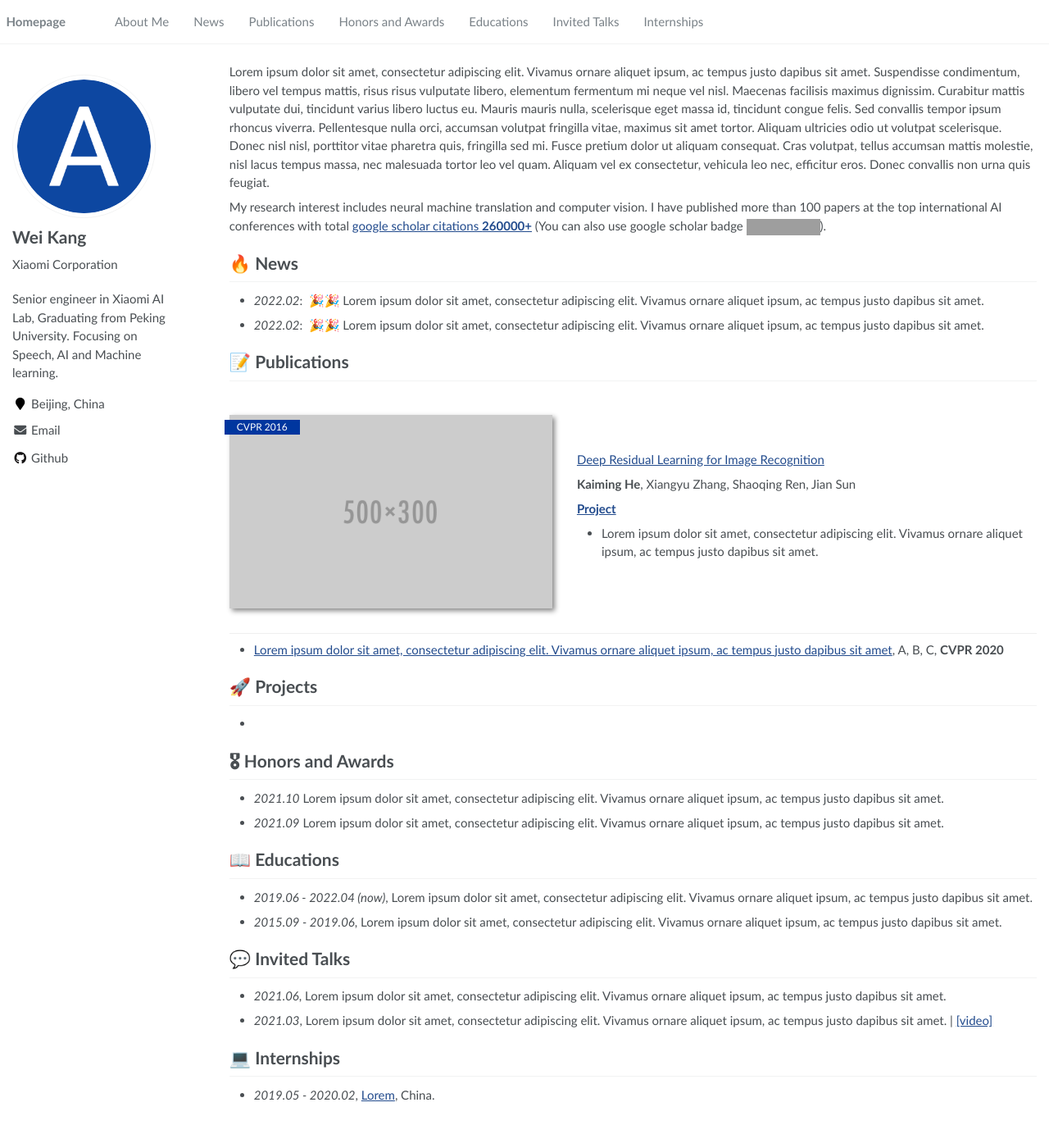
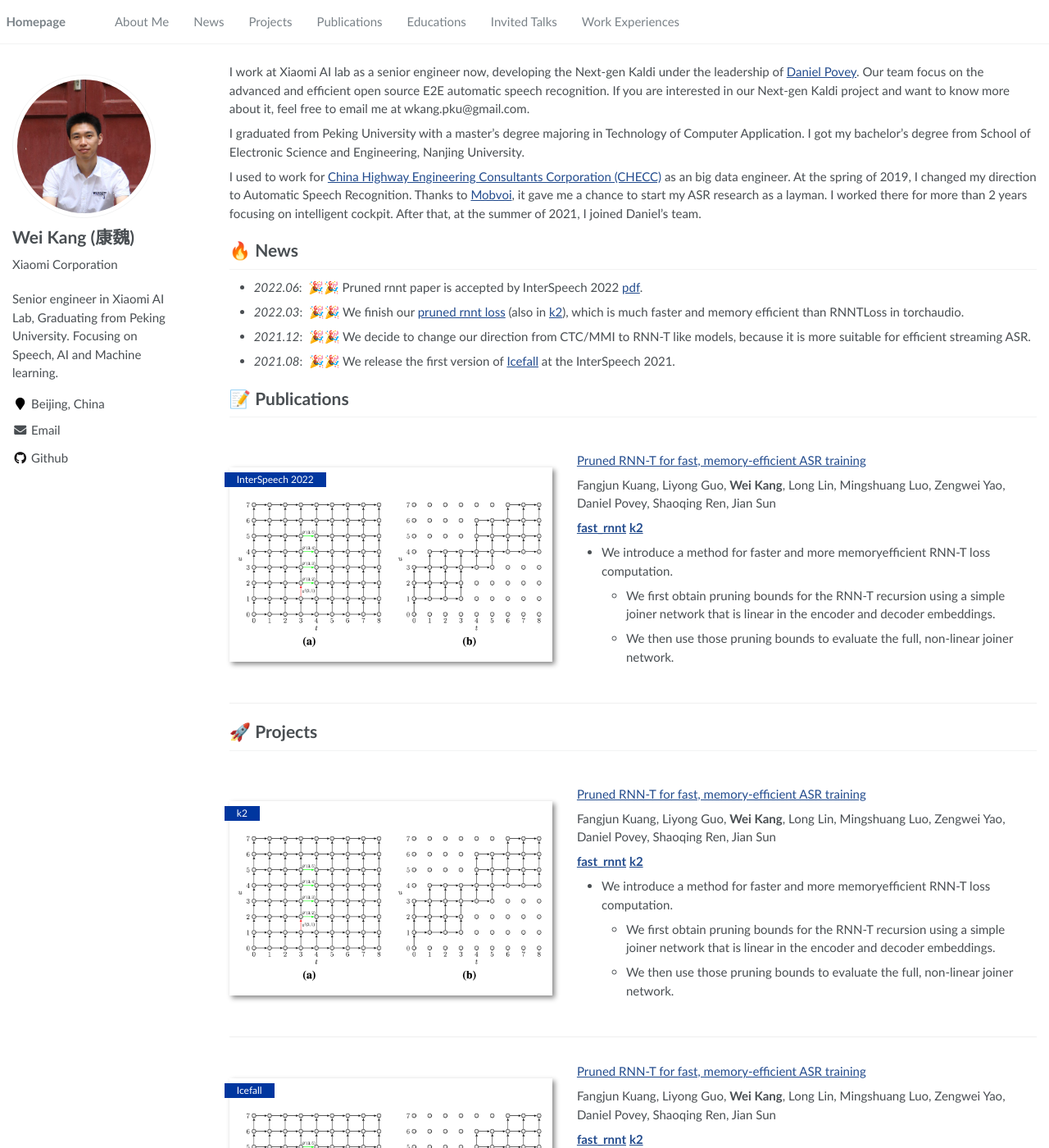
Before and after one commit to pkufool/pkufool.github.io, a Jekyll site: the page built from _pages/about.md, in a window 1280 px wide and 1400 px high. Shown: the whole window at 82% size. Built offline with Jekyll 4.4.1, drawn with Linux system fonts in a browser that asks for light colours; some of the changed text lies outside the part shown; grey boxes are pictures that could not be loaded.

Commit message:
update about me and publications

```diff
--- a/_config.yml
+++ b/_config.yml
@@ -21,8 +21,8 @@ baidu_site_verification  :  # get baidu_site_verification from https://ziyuan.ba
 
 # Site Author
 author:
-  name             : "Wei Kang"
-  avatar           : "images/android-chrome-512x512.png"
+  name             : "Wei Kang (康魏)"
+  avatar           : "images/icon-512x512.jpg"
   bio              : "Xiaomi Corporation"
   location         : "Beijing, China"
   employer         :
--- a/_data/navigation.yml
+++ b/_data/navigation.yml
@@ -6,11 +6,11 @@ main:
   - title: "News"
     url: "/#-news"
 
+  - title: "Projects"
+    url: "/#-projects"
+
   - title: "Publications"
     url: "/#-publications"
-
-  - title: "Honors and Awards"
-    url: "/#-honors-and-awards"
 
   - title: "Educations"
     url: "/#-educations"
@@ -18,5 +18,5 @@ main:
   - title: "Invited Talks"
     url: "/#-invited-talks"
 
-  - title: "Internships"
-    url: "/#-internships"
+  - title: "Work Experiences"
+    url: "/#-work-experiences"
--- a/_pages/about.md
+++ b/_pages/about.md
@@ -17,45 +17,71 @@ redirect_from:
 
 <span class='anchor' id='about-me'></span>
 
-Lorem ipsum dolor sit amet, consectetur adipiscing elit. Vivamus ornare aliquet ipsum, ac tempus justo dapibus sit amet. Suspendisse condimentum, libero vel tempus mattis, risus risus vulputate libero, elementum fermentum mi neque vel nisl. Maecenas facilisis maximus dignissim. Curabitur mattis vulputate dui, tincidunt varius libero luctus eu. Mauris mauris nulla, scelerisque eget massa id, tincidunt congue felis. Sed convallis tempor ipsum rhoncus viverra. Pellentesque nulla orci, accumsan volutpat fringilla vitae, maximus sit amet tortor. Aliquam ultricies odio ut volutpat scelerisque. Donec nisl nisl, porttitor vitae pharetra quis, fringilla sed mi. Fusce pretium dolor ut aliquam consequat. Cras volutpat, tellus accumsan mattis molestie, nisl lacus tempus massa, nec malesuada tortor leo vel quam. Aliquam vel ex consectetur, vehicula leo nec, efficitur eros. Donec convallis non urna quis feugiat.
+I work at Xiaomi AI lab as a senior engineer now, developing the Next-gen Kaldi under the leadership of [Daniel Povey](http://danielpovey.com/). Our team focus on the advanced and efficient open source E2E automatic speech recognition. If you are interested in our Next-gen Kaldi project and want to know more about it, feel free to email me at wkang.pku@gmail.com.
 
-My research interest includes neural machine translation and computer vision. I have published more than 100 papers at the top international AI conferences with total <a href='https://scholar.google.com/citations?user=DhtAFkwAAAAJ'>google scholar citations <strong><span id='total_cit'>260000+</span></strong></a> (You can also use google scholar badge <a href='https://scholar.google.com/citations?user=DhtAFkwAAAAJ'><img src="https://img.shields.io/endpoint?url={{ url | url_encode }}&logo=Google%20Scholar&labelColor=f6f6f6&color=9cf&style=flat&label=citations"></a>).
+I graduated from Peking University with a master's degree majoring in Technology of Computer Application. I got my bachelor's degree from School of Electronic Science and Engineering, Nanjing University.
+
+I used to work for [China Highway Engineering Consultants Corporation (CHECC)](http://www.checc.com.cn/) as an big data engineer. At the spring of 2019, I changed my direction to Automatic Speech Recognition. Thanks to [Mobvoi](https://www.chumenwenwen.com/),  it gave me a chance to start my ASR research as a layman. I worked there for more than 2 years focusing on intelligent cockpit. After that, at the summer of 2021, I joined Daniel's team.
 
 
 # 🔥 News
-- *2022.02*: &nbsp;🎉🎉 Lorem ipsum dolor sit amet, consectetur adipiscing elit. Vivamus ornare aliquet ipsum, ac tempus justo dapibus sit amet.
-- *2022.02*: &nbsp;🎉🎉 Lorem ipsum dolor sit amet, consectetur adipiscing elit. Vivamus ornare aliquet ipsum, ac tempus justo dapibus sit amet.
+- *2022.06*: &nbsp;🎉🎉 Pruned rnnt paper is accepted by InterSpeech 2022 [pdf](https://arxiv.org/pdf/2206.13236.pdf).
+- *2022.03*: &nbsp;🎉🎉 We finish our [pruned rnnt loss](https://github.com/danpovey/fast_rnnt) (also in [k2](https://github.com/k2-fsa/k2)), which is much faster and memory efficient than RNNTLoss in torchaudio.
+- *2021.12*: &nbsp;🎉🎉 We decide to change our direction from CTC/MMI to RNN-T like models, because it is more suitable for efficient streaming ASR.
+- *2021.08*: &nbsp;🎉🎉 We release the first version of [Icefall](https://github.com/k2-fsa/icefall) at the InterSpeech 2021.
 
 # 📝 Publications
 
-<div class='paper-box'><div class='paper-box-image'><div><div class="badge">CVPR 2016</div><img src='images/500x300.png' alt="sym" width="100%"></div></div>
+<div class='paper-box'><div class='paper-box-image'><div><div class="badge">InterSpeech 2022</div><img src='images/pruned-rnnt.png' alt="sym" width="100%"></div></div>
 <div class='paper-box-text' markdown="1">
 
-[Deep Residual Learning for Image Recognition](https://openaccess.thecvf.com/content_cvpr_2016/papers/He_Deep_Residual_Learning_CVPR_2016_paper.pdf)
+[Pruned RNN-T for fast, memory-efficient ASR training](https://arxiv.org/pdf/2206.13236.pdf)
 
-**Kaiming He**, Xiangyu Zhang, Shaoqing Ren, Jian Sun
+Fangjun Kuang, Liyong Guo, **Wei Kang**, Long Lin, Mingshuang Luo, Zengwei Yao, Daniel Povey, Shaoqing Ren, Jian Sun
 
-[**Project**](https://scholar.google.com/citations?view_op=view_citation&hl=zh-CN&user=DhtAFkwAAAAJ&citation_for_view=DhtAFkwAAAAJ:ALROH1vI_8AC) <strong><span class='show_paper_citations' data='DhtAFkwAAAAJ:ALROH1vI_8AC'></span></strong>
-- Lorem ipsum dolor sit amet, consectetur adipiscing elit. Vivamus ornare aliquet ipsum, ac tempus justo dapibus sit amet.
+[**fast_rnnt**](https://github.com/danpovey/fast_rnnt) [**k2**](https://github.com/k2-fsa/k2/blob/master/k2/python/k2/rnnt_loss.py)
+- We introduce a method for faster and more memoryefficient RNN-T loss computation.
+  - We first obtain pruning bounds for the RNN-T recursion using a simple joiner network that is linear in the encoder and decoder embeddings.
+  - We then use those pruning bounds to evaluate the full, non-linear joiner network.
 </div>
 </div>
 
-- [Lorem ipsum dolor sit amet, consectetur adipiscing elit. Vivamus ornare aliquet ipsum, ac tempus justo dapibus sit amet](https://github.com), A, B, C, **CVPR 2020**
+# 🚀 Projects
 
-# 🚀 Projects
--
+<div class='paper-box'><div class='paper-box-image'><div><div class="badge">k2</div><img src='images/pruned-rnnt.png' alt="sym" width="100%"></div></div>
+<div class='paper-box-text' markdown="1">
 
-# 🎖 Honors and Awards
-- *2021.10* Lorem ipsum dolor sit amet, consectetur adipiscing elit. Vivamus ornare aliquet ipsum, ac tempus justo dapibus sit amet.
-- *2021.09* Lorem ipsum dolor sit amet, consectetur adipiscing elit. Vivamus ornare aliquet ipsum, ac tempus justo dapibus sit amet.
+[Pruned RNN-T for fast, memory-efficient ASR training](https://arxiv.org/pdf/2206.13236.pdf)
+
+Fangjun Kuang, Liyong Guo, **Wei Kang**, Long Lin, Mingshuang Luo, Zengwei Yao, Daniel Povey, Shaoqing Ren, Jian Sun
+
+[**fast_rnnt**](https://github.com/danpovey/fast_rnnt) [**k2**](https://github.com/k2-fsa/k2/blob/master/k2/python/k2/rnnt_loss.py)
+- We introduce a method for faster and more memoryefficient RNN-T loss computation.
+  - We first obtain pruning bounds for the RNN-T recursion using a simple joiner network that is linear in the encoder and decoder embeddings.
+  - We then use those pruning bounds to evaluate the full, non-linear joiner network.
+</div>
+</div>
+
+<div class='paper-box'><div class='paper-box-image'><div><div class="badge">Icefall</div><img src='images/pruned-rnnt.png' alt="sym" width="100%"></div></div>
+<div class='paper-box-text' markdown="1">
+
+[Pruned RNN-T for fast, memory-efficient ASR training](https://arxiv.org/pdf/2206.13236.pdf)
+
+Fangjun Kuang, Liyong Guo, **Wei Kang**, Long Lin, Mingshuang Luo, Zengwei Yao, Daniel Povey, Shaoqing Ren, Jian Sun
+
+[**fast_rnnt**](https://github.com/danpovey/fast_rnnt) [**k2**](https://github.com/k2-fsa/k2/blob/master/k2/python/k2/rnnt_loss.py)
+- We introduce a method for faster and more memoryefficient RNN-T loss computation.
+  - We first obtain pruning bounds for the RNN-T recursion using a simple joiner network that is linear in the encoder and decoder embeddings.
+  - We then use those pruning bounds to evaluate the full, non-linear joiner network.
+</div>
+</div>
 
 # 📖 Educations
 - *2019.06 - 2022.04 (now)*, Lorem ipsum dolor sit amet, consectetur adipiscing elit. Vivamus ornare aliquet ipsum, ac tempus justo dapibus sit amet.
 - *2015.09 - 2019.06*, Lorem ipsum dolor sit amet, consectetur adipiscing elit. Vivamus ornare aliquet ipsum, ac tempus justo dapibus sit amet.
 
 # 💬 Invited Talks
-- *2021.06*, Lorem ipsum dolor sit amet, consectetur adipiscing elit. Vivamus ornare aliquet ipsum, ac tempus justo dapibus sit amet.
 - *2021.03*, Lorem ipsum dolor sit amet, consectetur adipiscing elit. Vivamus ornare aliquet ipsum, ac tempus justo dapibus sit amet.  \| [\[video\]](https://github.com/)
 
-# 💻 Internships
+# 💻 Work Experiences
 - *2019.05 - 2020.02*, [Lorem](https://github.com/), China.
```
Also changed, not shown: images/icon-512x512.jpg (added), images/pruned-rnnt.png (added).
